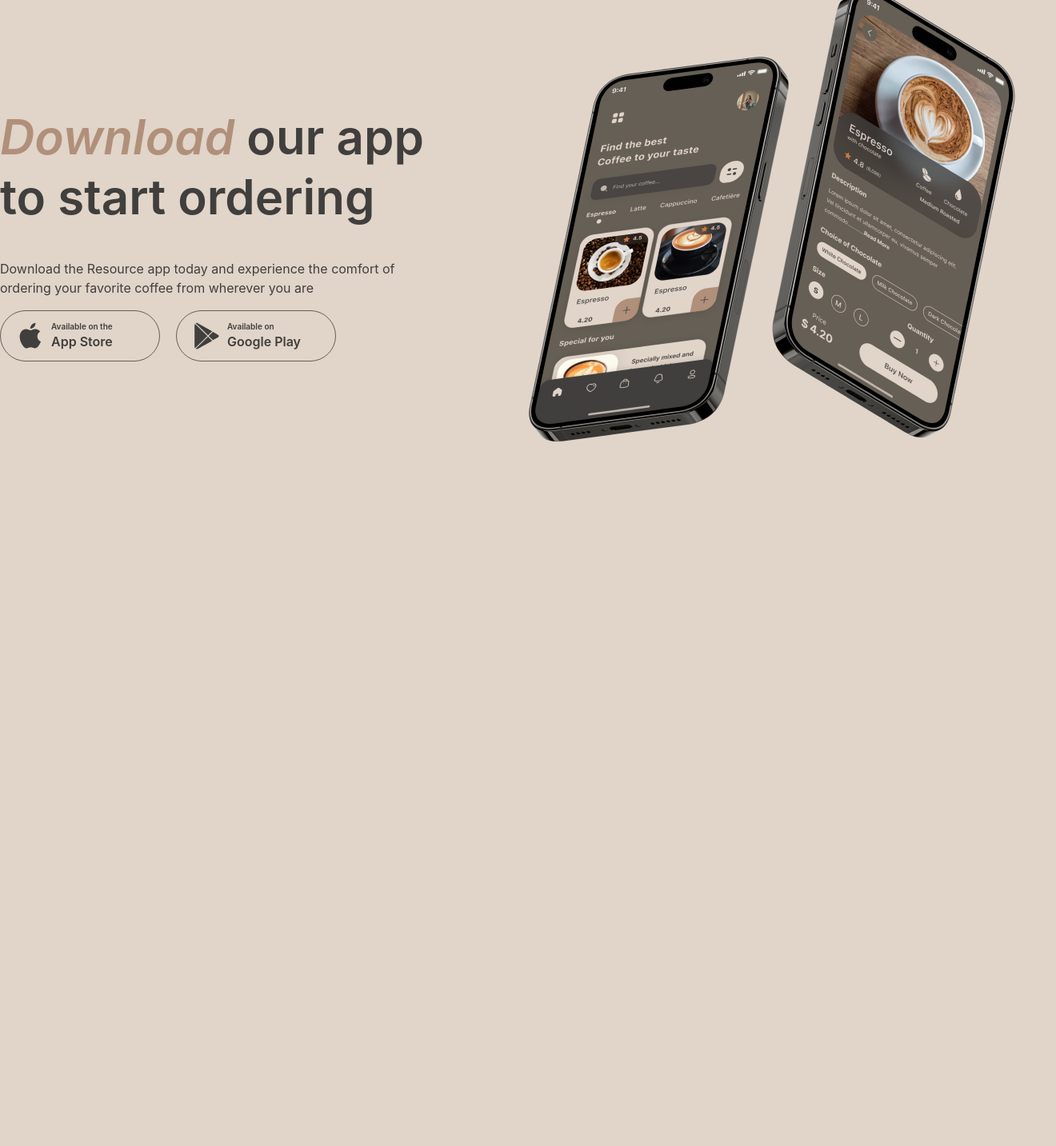
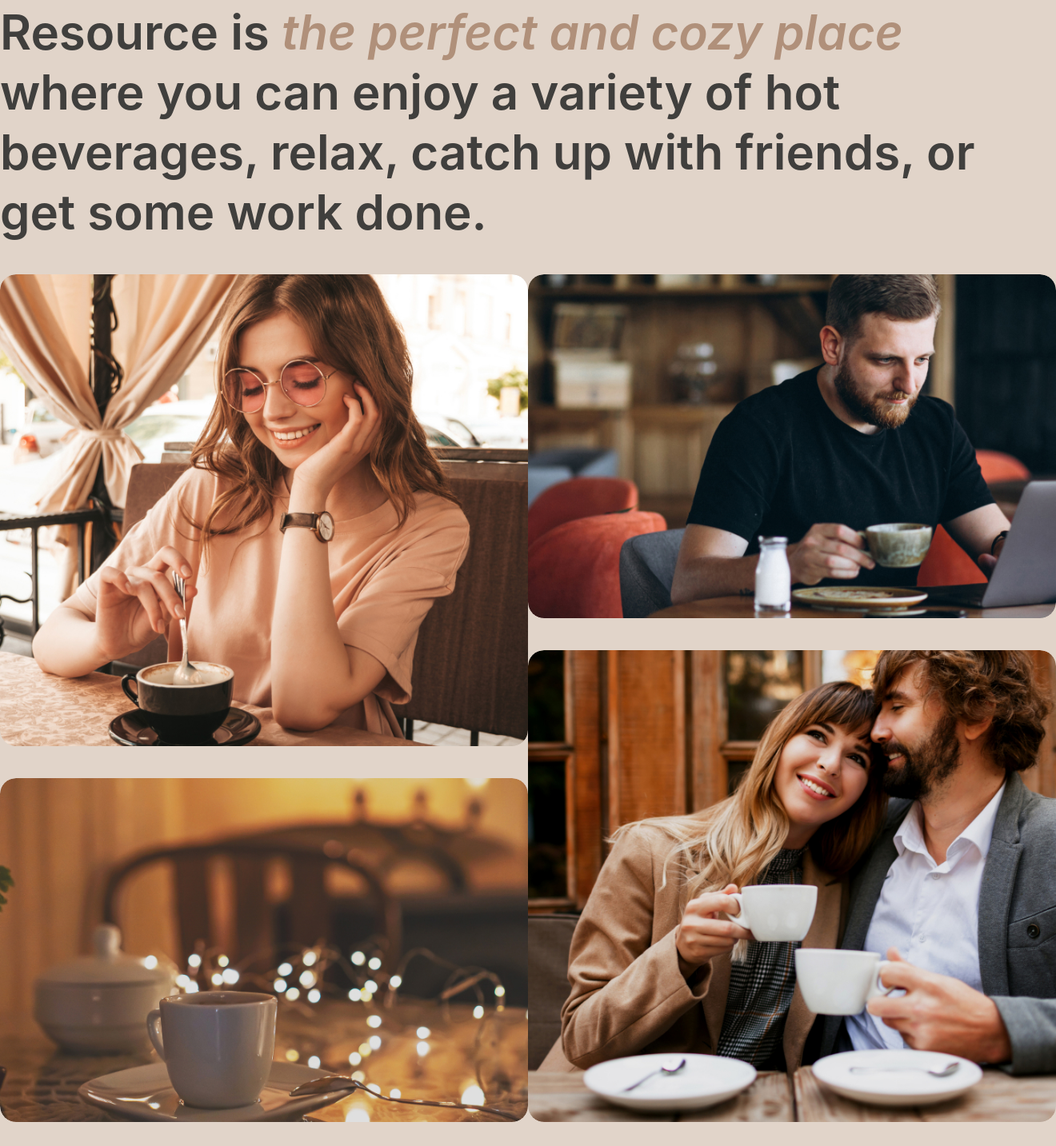
Before and after one commit to AlenaVP/rsschool-landing-page, a website built with Vite: page index.html in a window 1280 px wide. Shown: the part 733-2166 px from the top of the page at 80% size, 1320 px wide, since content can reach past the window. Before the commit the page ends 1316 px from the top, so only its background shows below. Built offline with nearby package versions, Linux system fonts and the light colour scheme.

Commit message:
feat: add section about

```diff
--- a/index.html
+++ b/index.html
@@ -62,8 +62,31 @@
         <div class="wrapper"></div>
       </section>
 
-      <section id="about">
-        <div class="wrapper"></div>
+      <section id="about" class="about">
+        <div class="wrapper about__inner">
+          <h2 class="section-title">
+            Resource is <span class="accent">the perfect and cozy place</span> where you can enjoy a variety of hot
+            beverages, relax, catch up with friends, or get some work done.
+          </h2>
+          <div class="images">
+            <div class="images__column images__column--1">
+              <div class="image">
+                <img src="/img/about/about-1.jpg" alt="" class="image__photo" />
+              </div>
+              <div class="image">
+                <img src="/img/about/about-2.jpg" alt="" class="image__photo" />
+              </div>
+            </div>
+            <div class="images__column images__column--2">
+              <div class="image">
+                <img src="/img/about/about-3.jpg" alt="" class="image__photo" />
+              </div>
+              <div class="image">
+                <img src="/img/about/about-4.jpg" alt="" class="image__photo" />
+              </div>
+            </div>
+          </div>
+        </div>
       </section>
 
       <section id="mobile-app" class="mobile-app">
--- a/src/app/styles/main.scss
+++ b/src/app/styles/main.scss
@@ -63,6 +63,60 @@
       width var(--transition),
       opacity var(--transition);
   }
+}
+
+/* about */
+.about__inner {
+  flex-direction: column;
+}
+
+/* images */
+.images {
+  display: grid;
+  grid-template-columns: repeat(2, minmax(0, 1fr));
+  gap: 40px;
+}
+
+.images__column {
+  display: flex;
+  flex-direction: column;
+  gap: 40px;
+}
+
+.image {
+  position: relative;
+  overflow: hidden;
+  width: 660px;
+  border-radius: 20px;
+}
+
+.image__photo {
+  display: block;
+  width: 100%;
+  height: 100%;
+  border-radius: inherit;
+  object-fit: cover;
+  transition: transform 0.5s ease-in-out;
+}
+
+.image:hover .image__photo {
+  transform: scale(0.9);
+}
+
+.images__column--1 > .image:nth-child(1) {
+  height: 590px;
+}
+
+.images__column--1 > .image:nth-child(2) {
+  height: 430px;
+}
+
+.images__column--2 > .image:nth-child(1) {
+  height: 430px;
+}
+
+.images__column--2 > .image:nth-child(2) {
+  height: 590px;
 }
 
 /* mobile-app */
```
Also changed, not shown: public/img/about/about-1.jpg (added), public/img/about/about-2.jpg (added), public/img/about/about-3.jpg (added), public/img/about/about-4.jpg (added).
